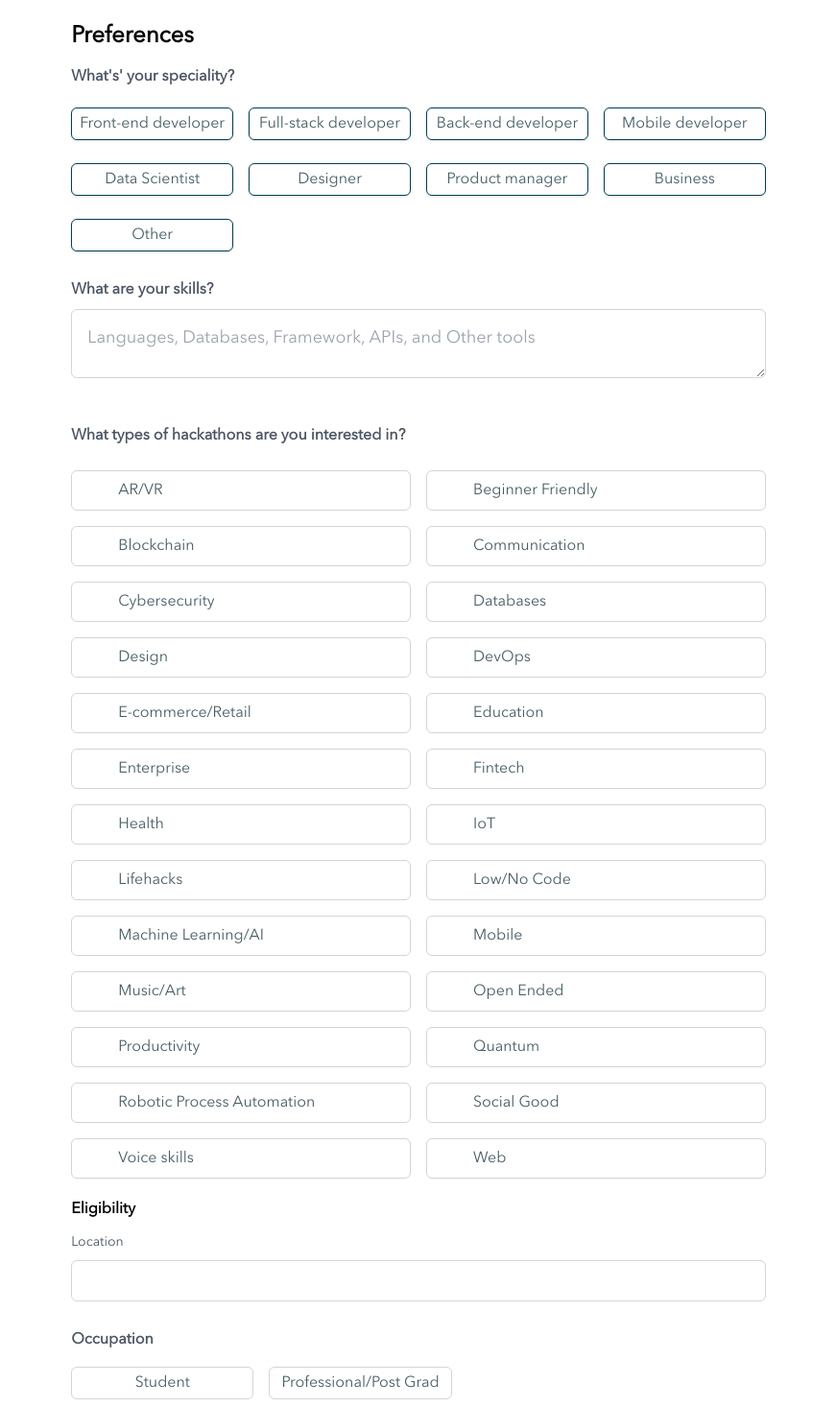
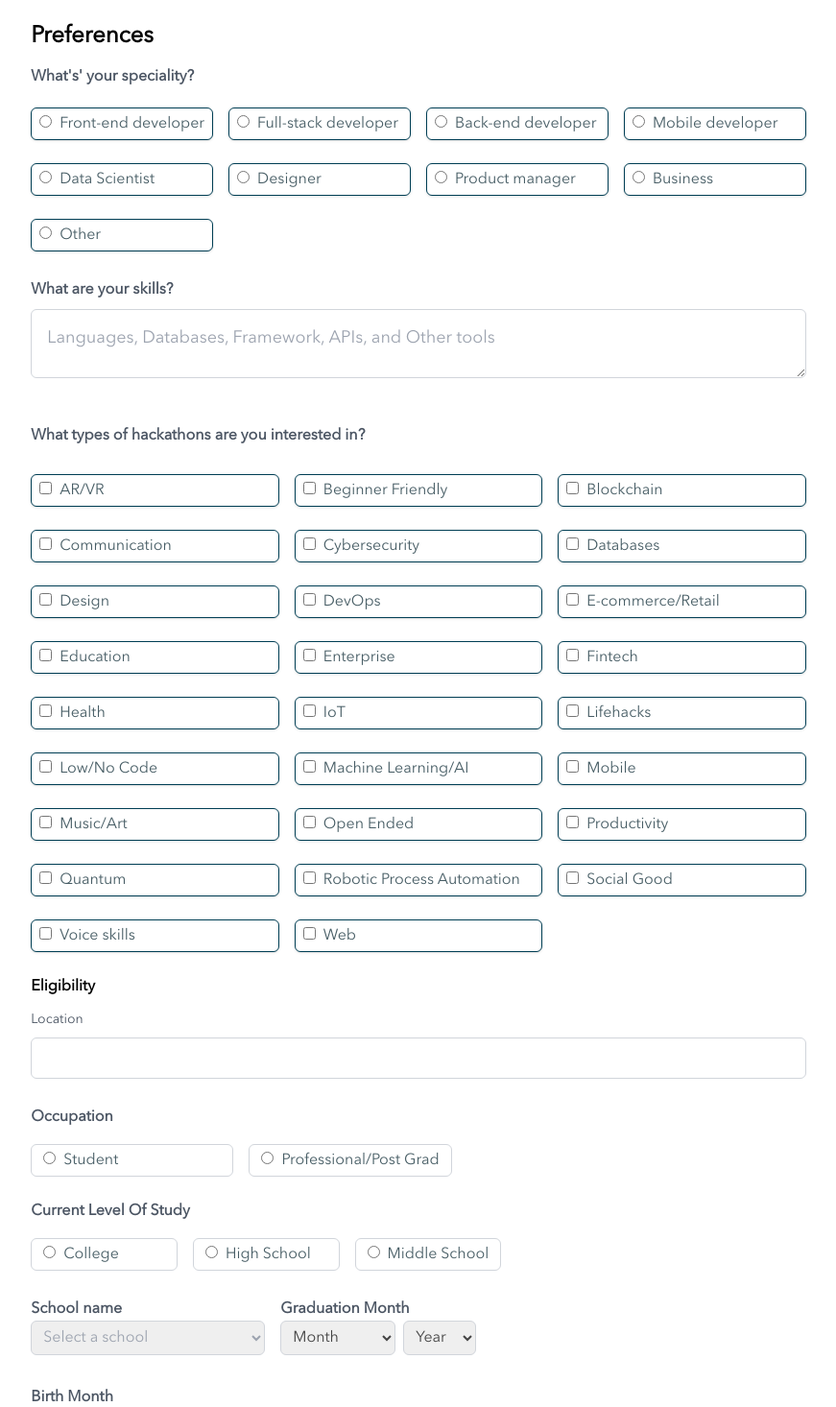
Before and after one commit to champlook/champlook-website, a Next.js app: page /preferences in a window 1280 px wide. Shown: the top 1466 px of the page at 96% size, without its empty margins (204-1075 px from the left). Built offline with nearby package versions, Linux system fonts and the light colour scheme; a web font is replaced by a local one.

Commit message:
Added checkbox and radio buttons to preferences page

```diff
--- a/src/app/Components/Preferences/Form.jsx
+++ b/src/app/Components/Preferences/Form.jsx
@@ -76,9 +76,11 @@ const SpecialityForm = () => {
 
       <div className="grid gap-4 grid-cols-2 sm:grid-cols-2 md:grid-cols-4 lg:grid-cols-4 speciality-box whitespace-nowrap text-sm md:text-base">
   {fields.map((field, index) => (
-    <label key={index} className="bg-white border border-customgray shadow px-2 rounded-md cursor-pointer text-customcolor speciality-box whitespace-nowrap text-xs md:text-base mt-1 mb-1 py-1">
-      <input type="button" name="speciality" required />
-      {field}
+    <label key={index} className="bg-white border border-customgray shadow px-2 rounded-md cursor-pointer text-customcolor speciality-box whitespace-nowrap text-xs md:text-base mt-1 mb-1 py-1 flex items-start">
+      <span><input type="radio" name="speciality" required /></span>
+      <span className="ml-2">
+          {field}
+        </span>
     </label>
   ))}
 </div>
@@ -109,16 +111,19 @@ const SpecialityForm = () => {
     <h2 className="text-lg font-bold text-gray-600 mb-6 speciality-box whitespace-normal text-sm md:text-base  flex items-start">
       What types of hackathons are you interested in?
     </h2>
-    <div className="grid gap-4 grid-cols-2 speciality-box whitespace-nowrap text-sm md:text-base ">
-      {hackathonTypes.map((type, index) => (
-        <button
-          key={index}
-          className="border border-gray-300 p-2 pl-12 text-customcolor rounded-md speciality-box text-sm md:text-base w-full flex justify-stretch "
-        >
-          {type}
-        </button>
-      ))}
-    </div>
+
+    <div className="grid gap-4 grid-cols-3 speciality-box whitespace-nowrap text-sm md:text-base">
+  {hackathonTypes.map((type, index) => (
+
+    <label key={index} className="bg-white border border-customgray shadow px-2 py-1 rounded-md cursor-pointer text-customcolor speciality-box whitespace-nowrap text-xs md:text-base mt-1 mb-1 flex items-start">
+     <span><input type="checkbox" name="speciality" required /></span>
+
+      <span className="ml-2">{type}</span>
+
+    </label>
+  ))}
+</div>
+
   </div>
 </div>
 
@@ -165,9 +170,9 @@ const SpecialityForm = () => {
 <h1 className="text-2xl font-bold text-gray-600 ml-0 mb-2 speciality-box whitespace-nowrap text-sm md:text-base">Occupation</h1>
 <div className="grid gap-4 grid-cols-2 sm:grid-cols-2 md:grid-cols-3 lg:grid-cols-3 speciality-box whitespace-nowrap text-sm md:text-base">
 {occupations.map((field, index) => (
-    <label key={index} className="bg-white border border-gray-300 px-3 py-1 rounded-md cursor-pointer text-customcolor speciality-box whitespace-nowrap text-ss md:text-base mt-1 mb-1">
-      <input type="button" name="speciality" required />
-      {field}
+    <label key={index} className="bg-white border border-gray-300 px-3 py-1 rounded-md cursor-pointer text-customcolor speciality-box whitespace-nowrap text-ss md:text-base mt-1 mb-1 flex items-start">
+      <span><input type="radio" name="speciality" required /></span>
+      <span className="ml-2">{field}</span>
     </label>
   ))}
 </div>
@@ -178,9 +183,9 @@ const SpecialityForm = () => {
 <h1 className="text-2xl font-bold text-gray-600 ml-0 mb-2 speciality-box whitespace-nowrap text-sm md:text-base">Current Level Of Study</h1>
 <div className="grid gap-4 grid-cols-2 sm:grid-cols-2 md:grid-cols-3 lg:grid-cols-3 speciality-box whitespace-nowrap text-sm md:text-base">
 {study.map((field, index) => (
-    <label key={index} className="bg-white border border-gray-300 px-3 rounded-md cursor-pointer text-customcolor speciality-box whitespace-nowrap text-xs md:text-base mt-1 mb-1">
-      <input type="button" name="speciality" required />
-      {field}
+    <label key={index} className="bg-white border border-gray-300 px-3 py-1 rounded-md cursor-pointer text-customcolor speciality-box whitespace-nowrap text-xs md:text-base mt-1 mb-1 flex items-start">
+      <span><input type="radio" name="speciality" required /></span>
+      <span className="ml-2">{field}</span>
     </label>
   ))}
 </div>
```
